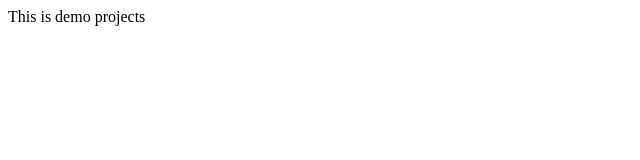
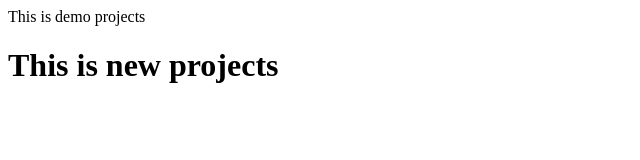
Before and after one commit to anilkumarguptaltts/Gitdemo, a plain HTML site: page index.html in a window 1280 px wide. Shown: the whole page, without its empty margins (0-640 px from the left). Drawn offline with Linux system fonts and the light colour scheme.

Commit message:
New commits

```diff
--- a/index.html
+++ b/index.html
@@ -8,5 +8,6 @@
 </head>
 <body>
     This is demo projects
+    <h1>This is new projects</h1>
 </body>
 </html>
```
